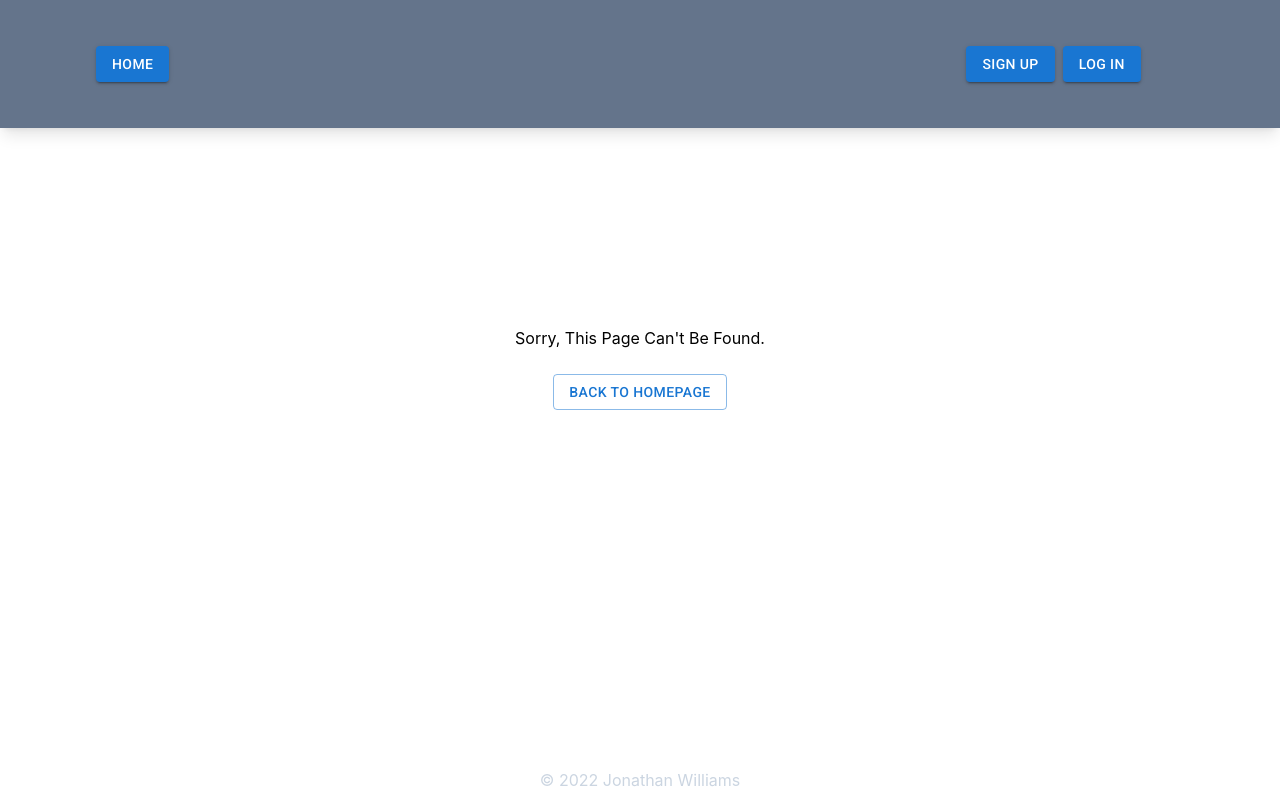
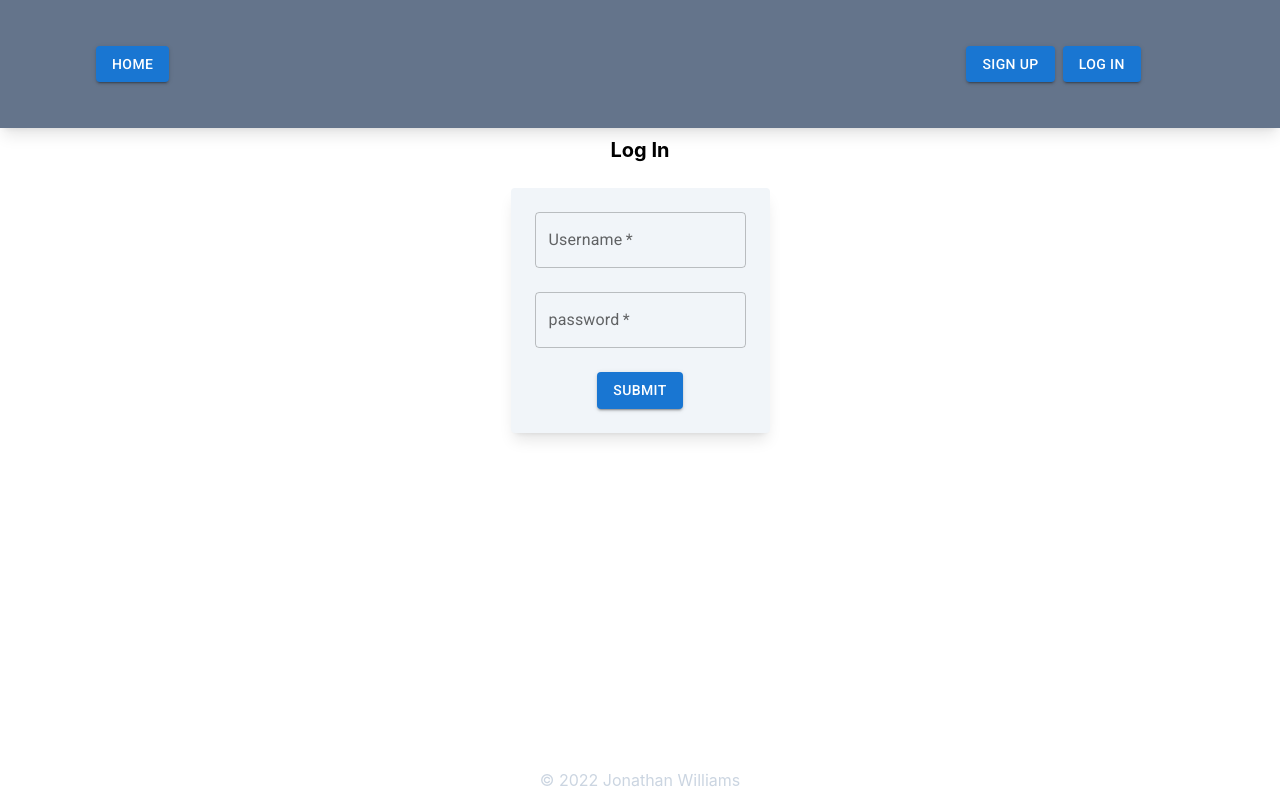
Before and after one commit to LumberJon1/photo-booking, a React (Create React App) app in the folder client/: page /calendar in a window 1280 px wide. Built offline with nearby package versions, Linux system fonts and the light colour scheme.

Commit message:
Added React Router path to calendar and created basic outline for page

```diff
--- a/client/src/App.js
+++ b/client/src/App.js
@@ -5,6 +5,7 @@ import Signup from "./pages/Signup";
 import EventForm from "./components/EventForm";
 import Projects from "./pages/Projects";
 import SingleEvent from "./pages/SingleEvent";
+import Calendar from "./pages/Calendar";
 import NoMatch from './pages/NoMatch';
 import Header from "./components/Header"
 import Footer from "./components/Footer"
@@ -77,6 +78,10 @@ function App() {
                     element={<SingleEvent />}
                   />
                   <Route
+                    path="/calendar"
+                    element={<Calendar />}
+                  />
+                  <Route
                     path="*"
                     element={<NoMatch />}
                   />
--- a/client/src/pages/Calendar.js
+++ b/client/src/pages/Calendar.js
@@ -1,4 +1,6 @@
 import React from "react";
+import Auth from "../utils/auth";
+import Login from "./Login";
 
 const Calendar = () => {
 
@@ -10,7 +12,26 @@ const Calendar = () => {
 
     return (
         <div>
-
+            {Auth.loggedIn() ? (
+                <div>
+                    <h2>
+                        {`<User>'s Calendar`}
+                    </h2>
+                    <div>
+                        <div>
+                            <span>Previous Button</span>
+                            <h3>Current Month</h3>
+                            <span>Next Button</span>
+                        </div>
+                        <div>
+                            Calendar Container
+                            {/* Calendar component goes here */}
+                        </div>
+                    </div>
+                </div>
+            ) : (
+                <Login></Login>
+            )}
         </div>
     )
 }
--- a/client/src/pages/Login.js
+++ b/client/src/pages/Login.js
@@ -48,7 +48,7 @@ const Login = (props) => {
         <h4 className="font-bold text-xl mb-6 mt-2">Log In</h4>
       </div>
       <form onSubmit={handleFormSubmit}
-        className="flex flex-col items-center justify-evenly p-2 bg-slate-100 h-1/2 rounded shadow-lg"
+        className="flex flex-col items-center justify-evenly p-6 bg-slate-100 h-1/2 rounded shadow-lg"
       >
         <TextField
           id="username"
@@ -60,6 +60,7 @@ const Login = (props) => {
           onChange={handleChange}
         >
         </TextField>
+        <div className="my-6">
           <TextField
             id="password"
             label="password"
@@ -70,6 +71,7 @@ const Login = (props) => {
             onChange={handleChange}
           >
           </TextField>
+        </div>
         <Button type="submit" variant="contained">
           Submit
         </Button>
```
Also changed, not shown: 1 other file (tests, documents, lock files or other folders). Lines whose indentation alone changed are shown as unchanged.
